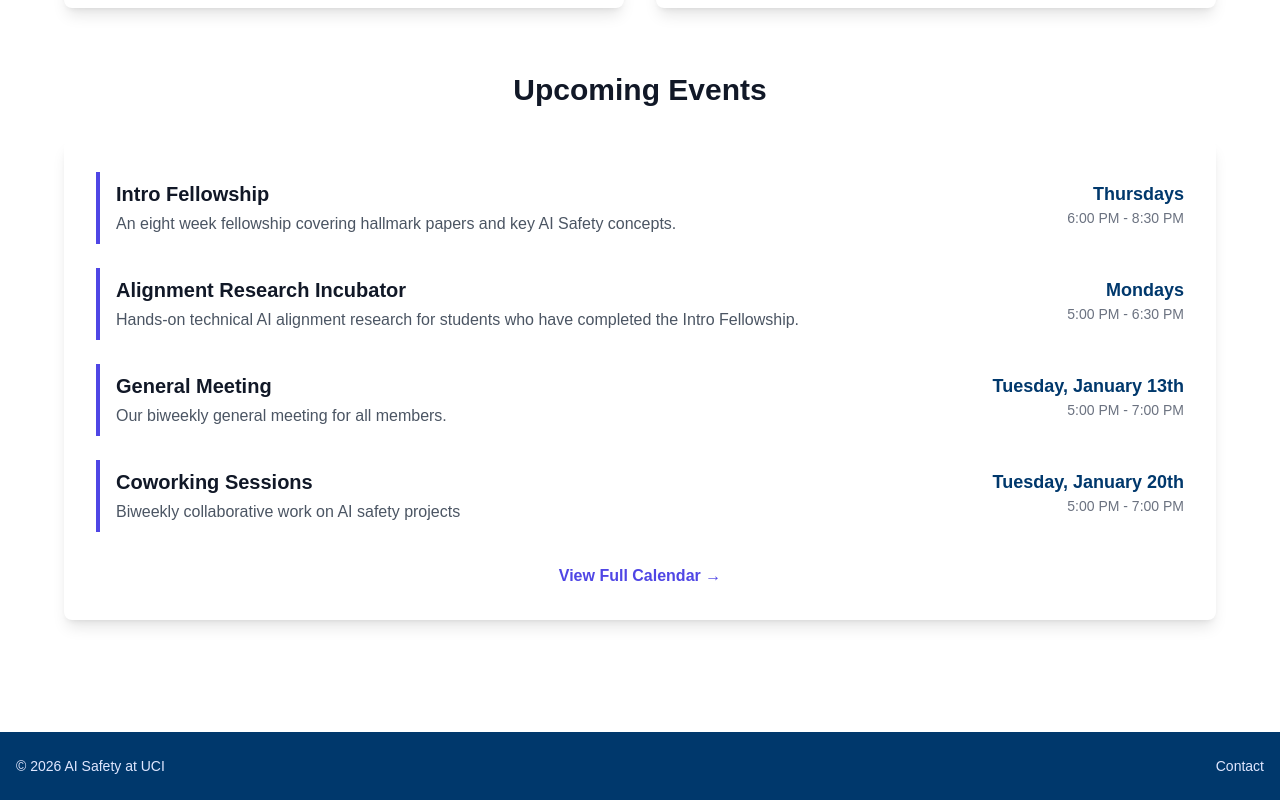
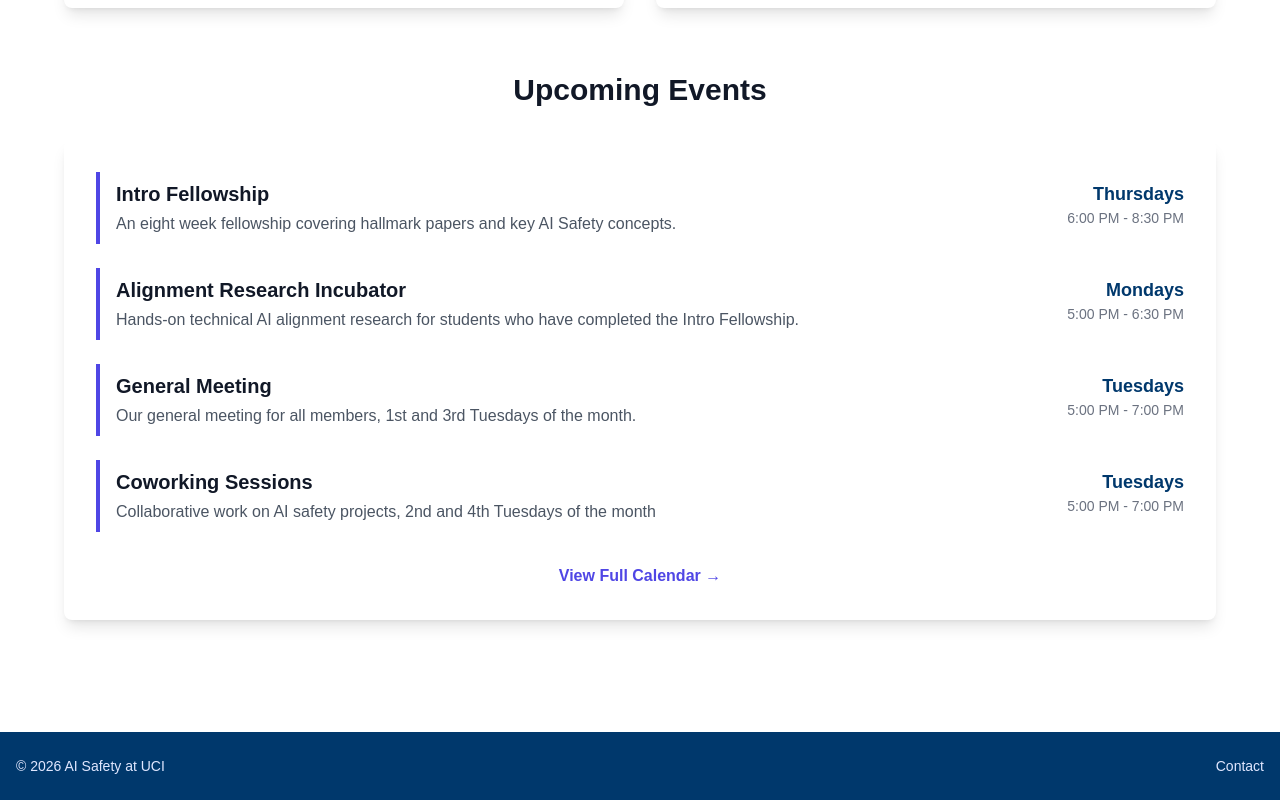
Before and after one commit to viceversa1024/aisafetyuci, a Next.js app: page / in a window 1280 px wide. Shown: the part 1094-1894 px from the top of the page. Built offline with nearby package versions, Linux system fonts and the light colour scheme; a web font is replaced by a local one.

Commit message:
got the calendar right

```diff
--- a/app/page.tsx
+++ b/app/page.tsx
@@ -95,10 +95,10 @@ export default function Home() {
                   <div className="flex justify-between items-start">
                     <div>
                       <h3 className="text-xl font-bold text-gray-900">General Meeting</h3>
-                      <p className="text-gray-600 mt-1">Our biweekly general meeting for all members.</p>
+                      <p className="text-gray-600 mt-1">Our general meeting for all members, 1st and 3rd Tuesdays of the month.</p>
                     </div>
                     <div className="text-right">
-                      <p className="text-lg font-semibold text-[#00386c]">Tuesday, January 13th</p>
+                      <p className="text-lg font-semibold text-[#00386c]">Tuesdays</p>
                       <p className="text-sm text-gray-500">5:00 PM - 7:00 PM</p>
                     </div>
                   </div>
@@ -109,10 +109,10 @@ export default function Home() {
                   <div className="flex justify-between items-start">
                     <div>
                       <h3 className="text-xl font-bold text-gray-900">Coworking Sessions</h3>
-                      <p className="text-gray-600 mt-1">Biweekly collaborative work on AI safety projects</p>
+                      <p className="text-gray-600 mt-1">Collaborative work on AI safety projects, 2nd and 4th Tuesdays of the month</p>
                     </div>
                     <div className="text-right">
-                      <p className="text-lg font-semibold text-[#00386c]">Tuesday, January 20th</p>
+                      <p className="text-lg font-semibold text-[#00386c]">Tuesdays</p>
                       <p className="text-sm text-gray-500">5:00 PM - 7:00 PM</p>
                     </div>
                   </div>
```
